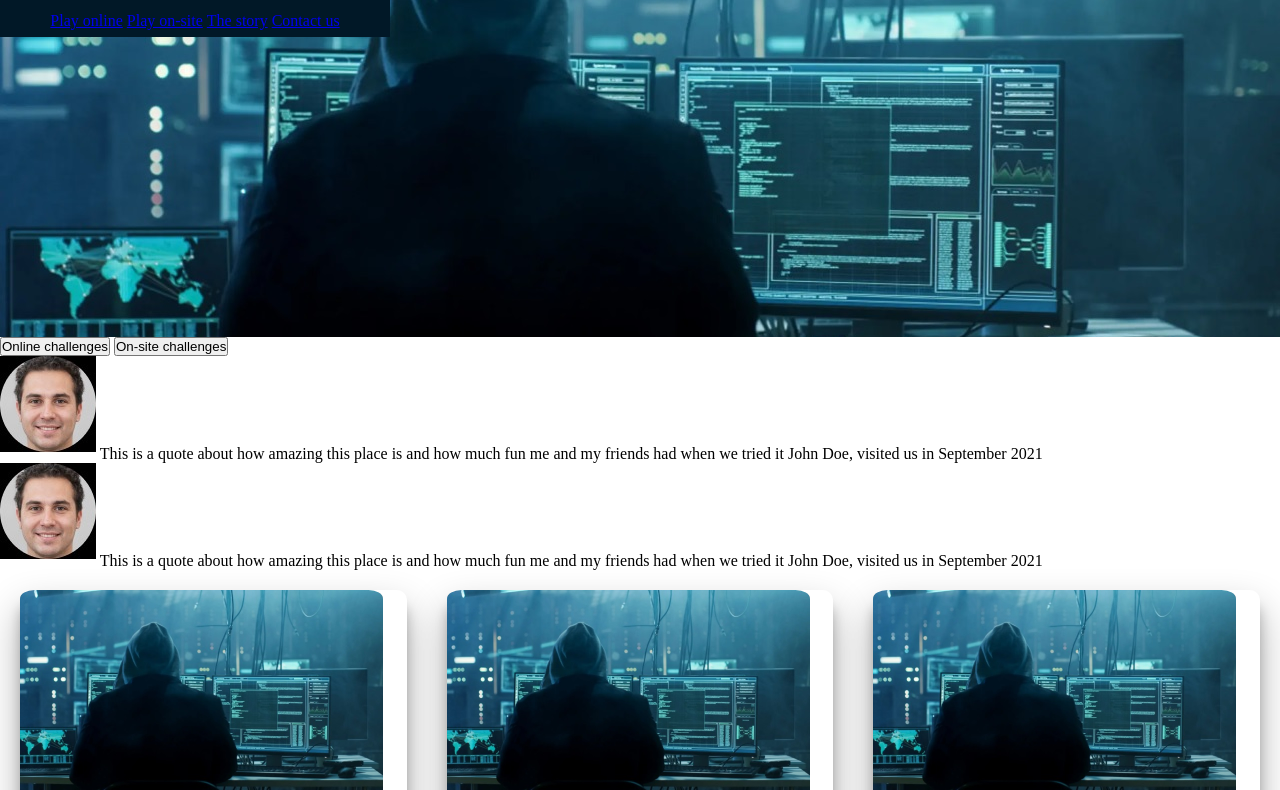
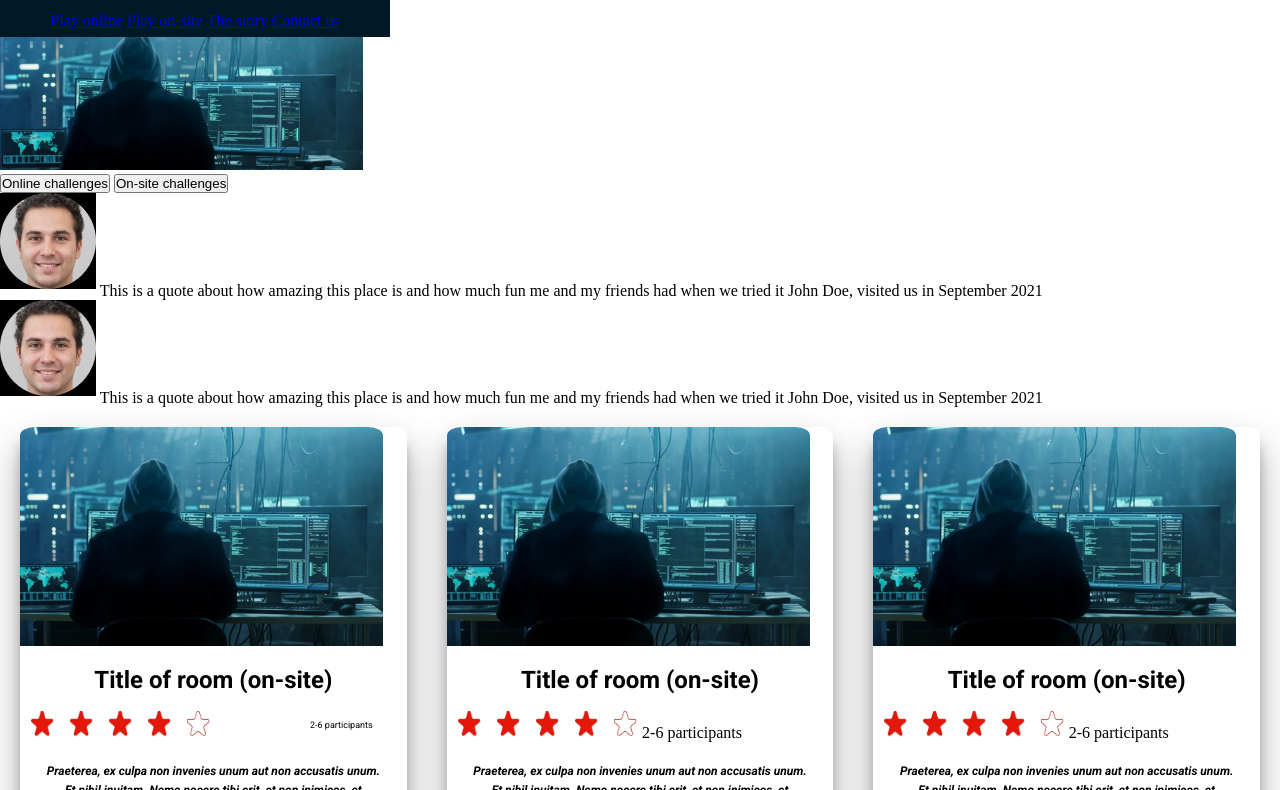
Before and after one commit to Willi86/Escape-Room, a plain HTML site: page index.html in a window 1280 px wide. Shown: the part 63-853 px from the top of the page. Drawn offline with Linux system fonts and the light colour scheme.

Commit message:
testing things

```diff
--- a/index.html
+++ b/index.html
@@ -18,13 +18,13 @@
       <div class ="stupid-header">
       <!-- I use the header for the name only to follow
              your recommendationThe nav will be added after it  -->
-      <h1 class="First-h1">Hacker Escape Rooms</h1>
+     <!---<h1 class="First-h1">Hacker Escape Rooms</h1>
       <div class="Logo">
         <h2>E</h2>
         <h2>S</h2>
         <h2>C</h2>
       </div>
-    </div>
+    </div>-->
       <!--<div class="logo-div"><img class="img" src="esc.jpg" alt="logo" /></div>-->
       <nav class="main-nav">
         <ul>
@@ -41,13 +41,12 @@
           <div ></div>
           <div ></div>
          </button>
-
+      </div>
     </header>
-    <!-- <div class =stupid-banner>
-    <figure class ="big-photo">
-      <img class="big-img" src="Big-photo.jpg" alt="Hacker photo" />
-
-    <figcaption>-->
+    <div class =stupid-banner>
+    <figure>
+       <img class="S-hacker" src="Big-photo.jpg" alt="Hacker-Photo" />
+    <figcaption>
     <button>Online challenges</button>
     <button>On-site challenges</button>
      </figcaption>
--- a/style.css
+++ b/style.css
@@ -53,7 +53,7 @@ h1{
 }
 
 
-header{  /*  the big banner */
+/*header{    the big banner
         background-image: url("Big-photo.jpg");
         background-size: cover;
         background-position: center;
@@ -62,7 +62,7 @@ header{  /*  the big banner */
         flex-direction: column;
     }
 
-
+*/
 .main-nav { /* this is the main-nav not the list*/
     background-color: #011827;
     text-align: center;
@@ -96,7 +96,22 @@ header{  /*  the big banner */
 
 
 
+.stupid-banner{
+    display: flex;
+    justify-content: space-between;
+    align-items: center;
+    padding: 0px;
 
+}
+.stupid-banner img{
+    max-width: 363px;
+    max-height: 219px;
+    margin: 0px;
+    margin-left: 0px;
+    margin-right: 0px;
+    padding-top:100px;
+    padding-left: 0px;
+}
 
 
     .stupid-container{ /* the container for the three challenges */
```
